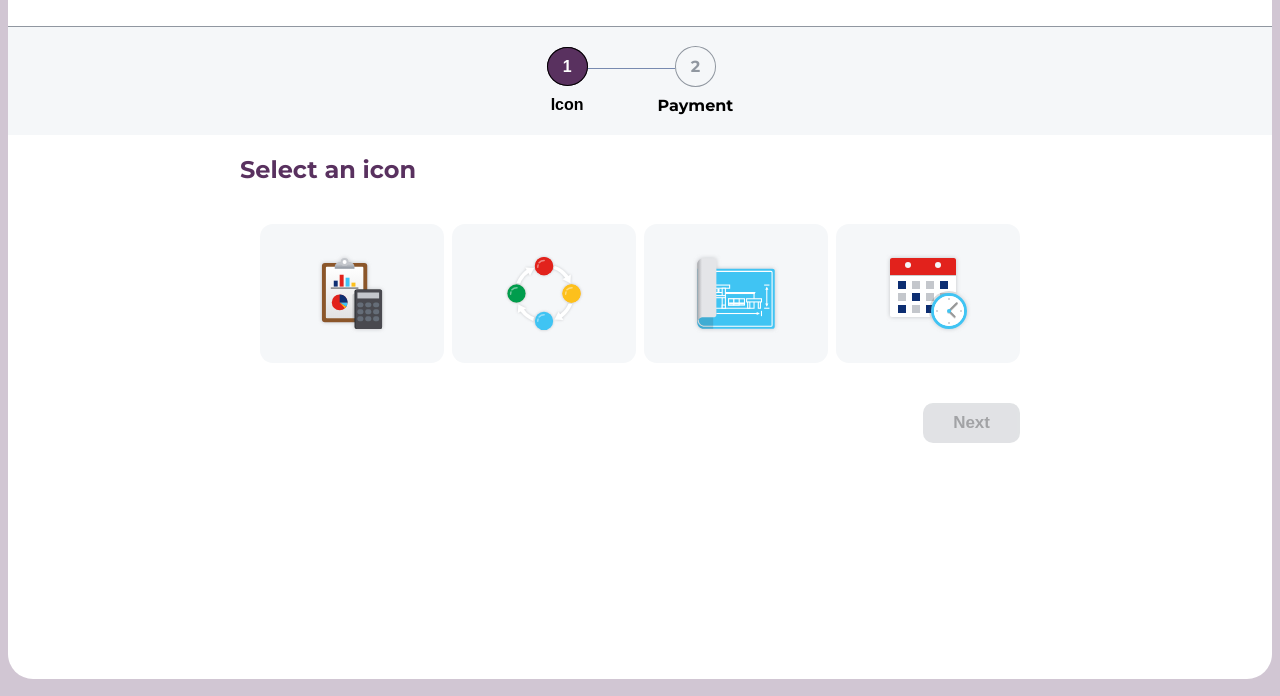
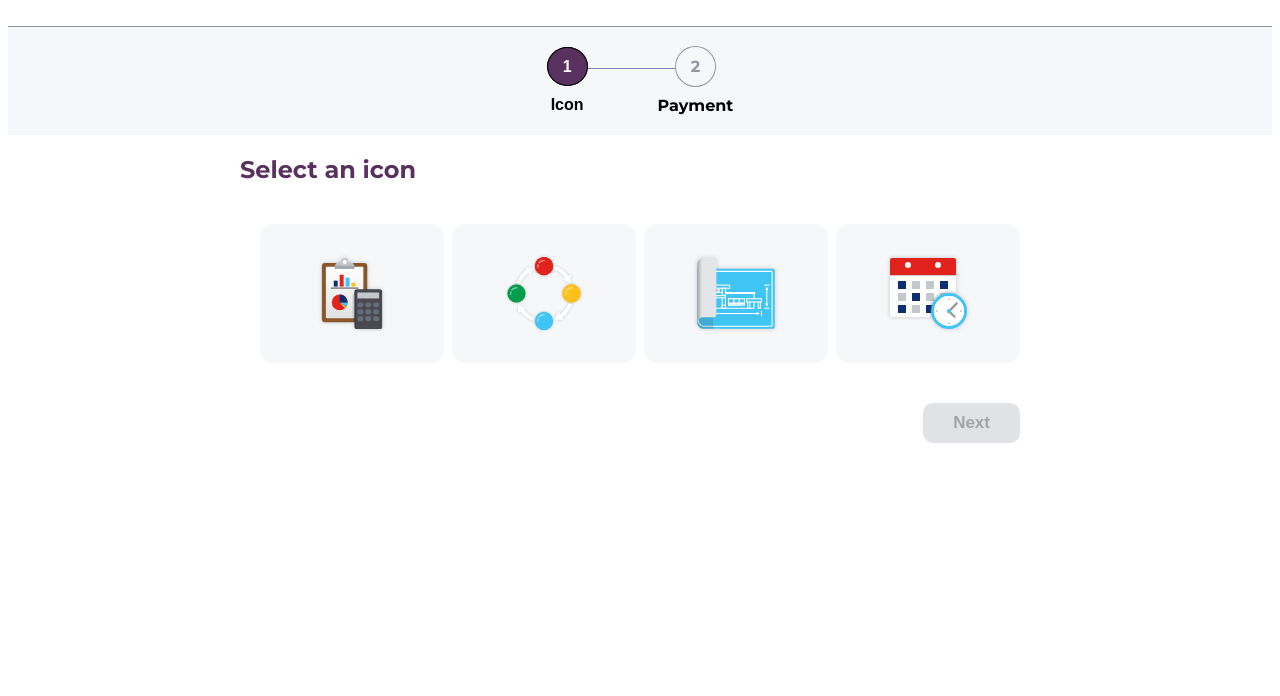
Before and after one commit to tdrobinson94/Racetrac_test, a website: page app/index.html in a window 1280 px wide. Shown: the part 104-800 px from the top of the page. Drawn offline with Linux system fonts and the light colour scheme.

Commit message:
minor changes

```diff
--- a/src/sass/main.scss
+++ b/src/sass/main.scss
@@ -4,7 +4,7 @@ html {
 
     body {
       height: 96.9%;
-      background: #d1c6d3;
+      // background: #d1c6d3;
     }
 }
 
```
Also changed, not shown: app/css/main.css, dist/main.css.
